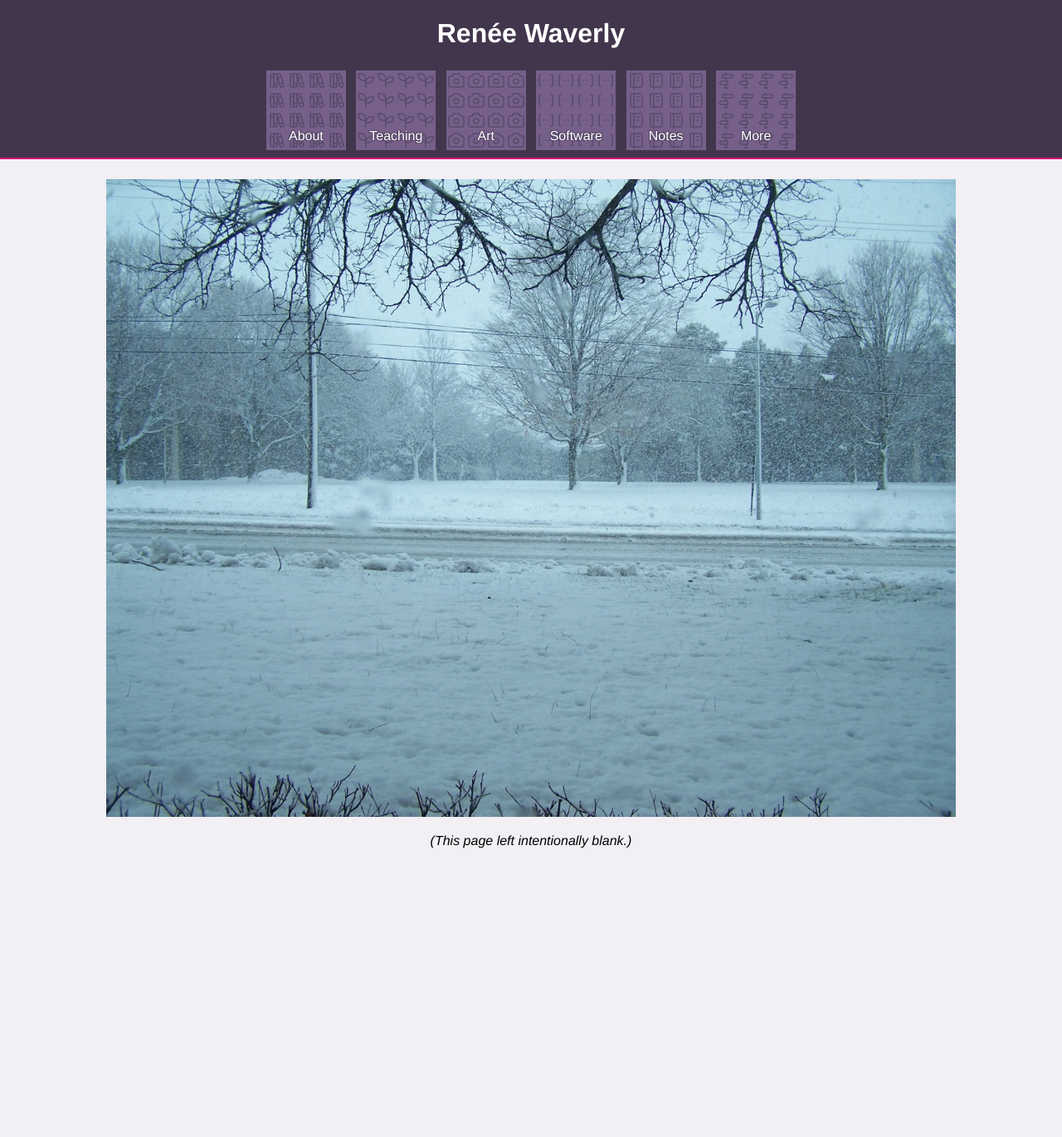
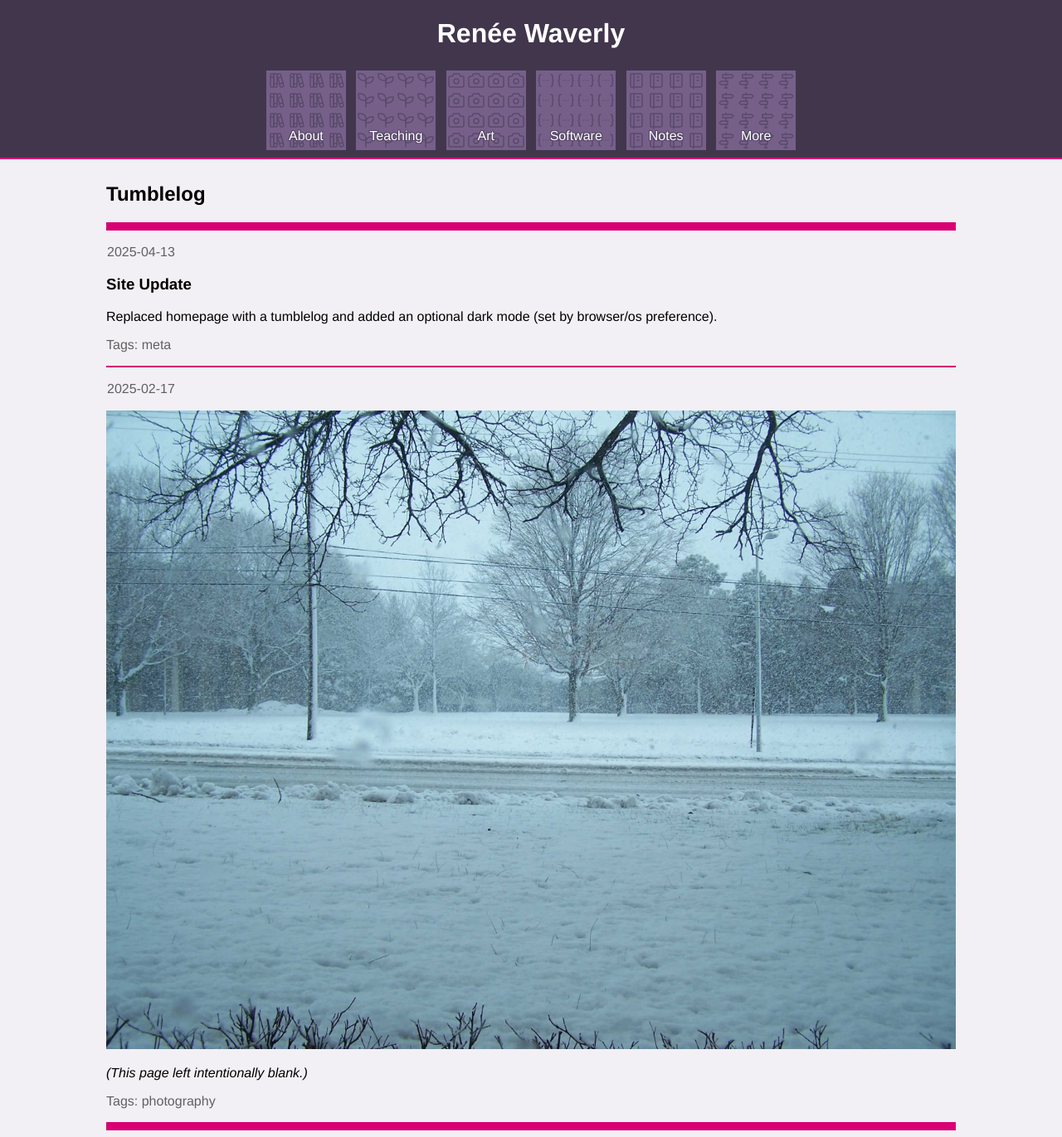
Before and after one commit to reneeverly/reneeverly.github.io, a Jekyll site: the page built from index.md, in a window 1280 px wide. Shown: the whole page at 83% size. Built offline with Jekyll 4.4.1, drawn with Linux system fonts in a browser that asks for light colours; before the commit the page ends 1047 px from its top, so only the background shows below that.

Commit message:
Tumblelog and light cleanup

```diff
--- /dev/null
+++ b/_includes/tumble.html
@@ -0,0 +1,7 @@
+<article class="{{ include.tags }}">
+<header><time datetime="{{ include.date }}">{{ include.date }}</time></header>
+<section>
+{{ include.content | markdownify }}
+</section>
+<footer>Tags: {{ include.tags | replace: " ", ", " }}</footer>
+</article>
--- a/index.md
+++ b/index.md
@@ -2,7 +2,21 @@
 layout: standard
 title: Homepage
 ---
-<style>main { text-align: center; }</style>
+
+## Tumblelog
+
+{% capture 2025-04-13 %}
+### Site Update
+Replaced homepage with a tumblelog and added an optional dark mode (set by browser/os preference).
+
+{% endcapture %}
+{% include tumble.html date="2025-04-13" tags="meta" content=2025-04-13 %}
+
+{% capture 2025-02-17 %}
 ![A snowy scene with a blue-grey overcast sky.  Twigs are barely visible poking through the snow, and the right sides of tree trunks are coated in snow.  Smudges of water obscure small parts of the frame, as snow hits the camera.  A road with powerlines next to it runs from left to right, lightly plowed.](resources/100_9451.JPG)
 
 *(This page left intentionally blank.)*
+{% endcapture %}
+{% include tumble.html date="2025-02-17" tags="photography" content=2025-02-17 %}
+
+<!-- [Older Posts &rarr;](/tumble_archive.html) -->
--- a/resources/standard.css
+++ b/resources/standard.css
@@ -38,10 +38,28 @@ main { max-width: 1024px; margin: auto; padding: 0.5em; }
 a { color: #d80073; }
 img { max-width: 100%; }
 
+/* tumblelog */
+
+article header {
+	text-align: left; background: transparent; border-bottom: none;
+}
+article header, article footer { opacity: 60%; }
+article {
+	padding: 1em 0em;
+	border-bottom: 1.5pt solid #d80073;
+}
+article:first-of-type {
+	border-top: 8pt solid #d80073;
+}
+article:last-of-type {
+	border-bottom: 8pt solid #d80073;
+}
+
 @media screen and (max-width: 41em) {
 	nav ul li a { height: 4.5em; }
 }
 
 @media (prefers-color-scheme: dark) {
 	html { color: #f2f0f4; background: #040206; }
+	a { color: deeppink; }
 }
```
Also changed, not shown: _includes/head.html (deleted, +0 -11 lines), _layouts/default.html (deleted, +0 -7 lines), _layouts/profile.html (deleted, +0 -17 lines).
